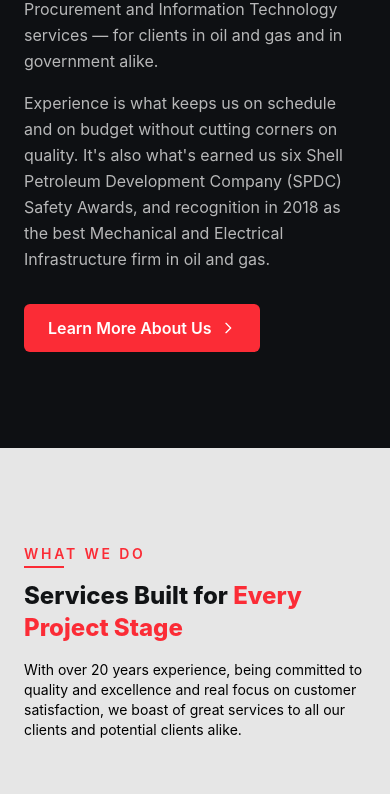
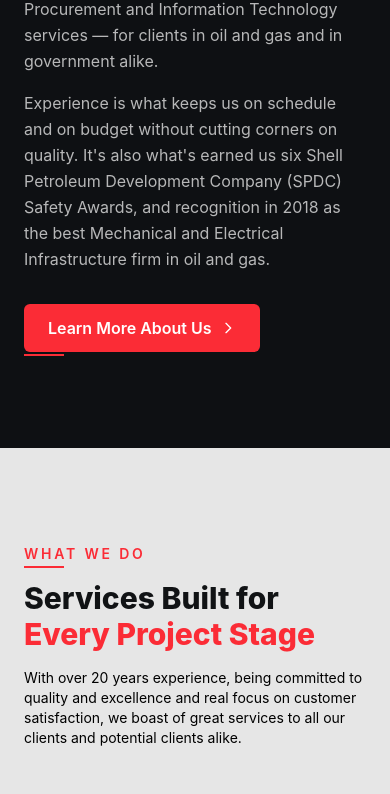
Before and after one commit to AghoghoOgbotor18/AutumnProjects, a React (Vite) app: page / in a window 390 px wide. Shown: the part 1709-2503 px from the top of the page. Built offline with nearby package versions, Linux system fonts and the light colour scheme.

Commit message:
increase the text size for mobile in services section and add a before line in the aboutUs section title

```diff
--- a/src/components/Home/AboutUs.jsx
+++ b/src/components/Home/AboutUs.jsx
@@ -86,7 +86,7 @@ const AboutUs = () => {
                 textInView ? 'opacity-100 translate-y-0' : 'opacity-0 translate-y-10'
             }`}
             >
-            <span className="text-red-500 text-sm font-semibold tracking-[0.2em] uppercase">
+            <span className="text-red-500 text-sm font-semibold tracking-[0.2em] uppercase before:absolute before:w-10 before:bg-red-500 before:-bottom-1 before:h-0.5">
                 Who We Are
             </span>
 
--- a/src/components/Home/Services.jsx
+++ b/src/components/Home/Services.jsx
@@ -47,7 +47,7 @@ const Services = () => {
                 <span className="relative text-red-500 text-sm font-semibold tracking-[0.2em] uppercase before:absolute before:w-10 before:bg-red-500 before:-bottom-1 before:h-0.5">
                     What We Do
                 </span>
-                <h2 className="text-[#111315] text-2xl md:text-5xl font-extrabold max-w-xl">
+                <h2 className="text-[#111315] text-3xl md:text-5xl font-extrabold max-w-xl">
                     Services Built for <span className="text-red-500">Every Project Stage</span>
                 </h2>
                 <p className='w-full text-sm'>
```
Lines whose indentation alone changed are shown as unchanged.
